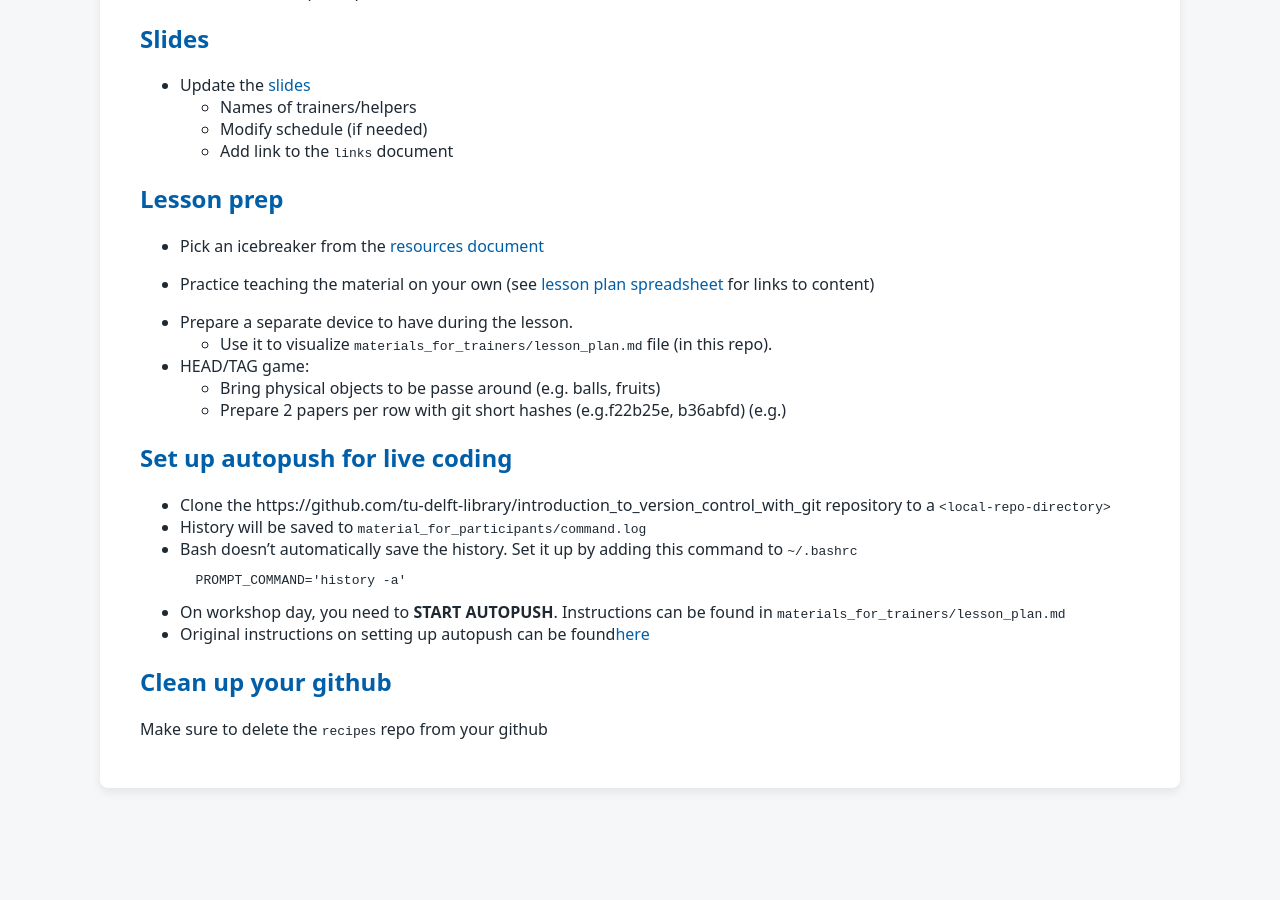
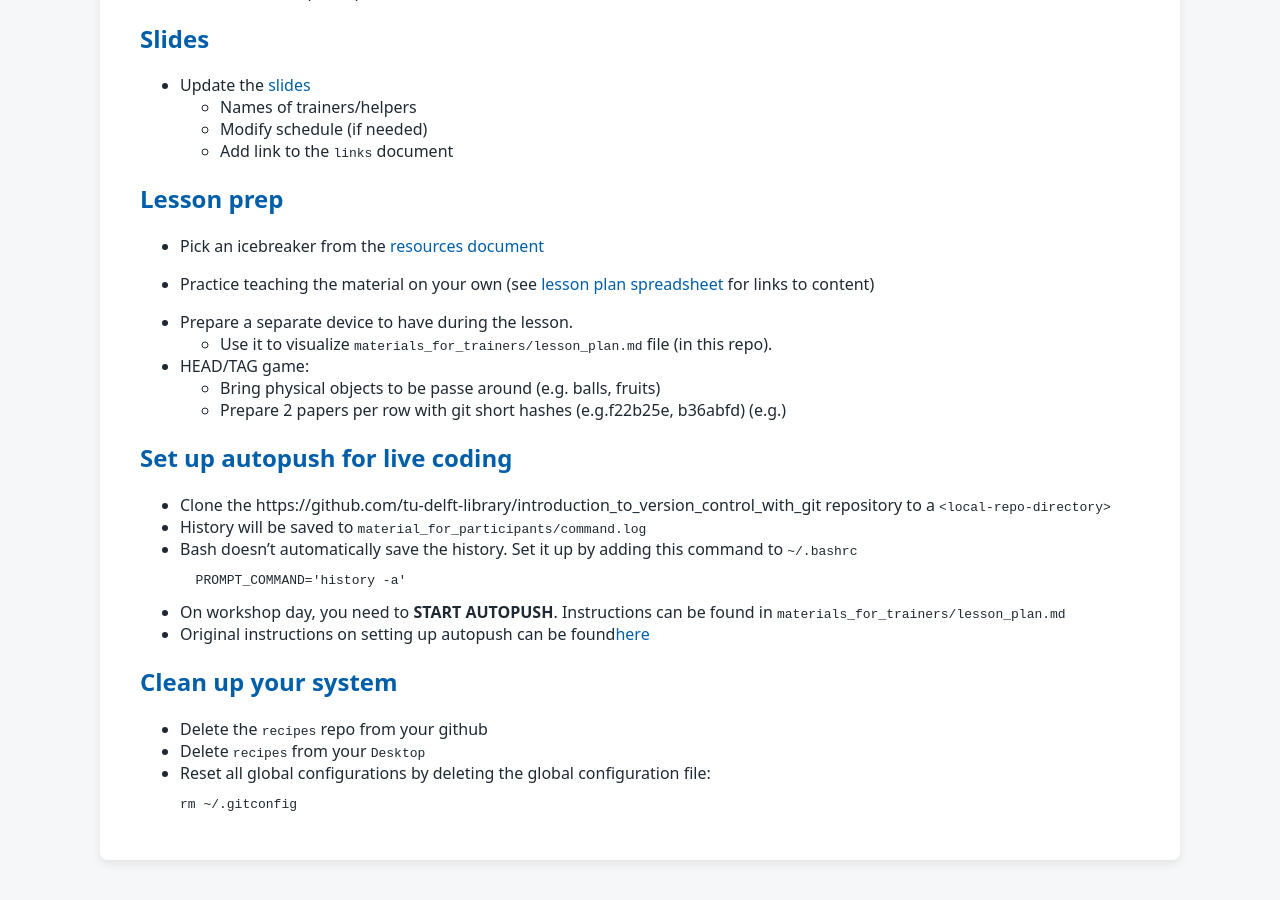
Before and after one commit to tu-delft-library/introduction_to_version_control_with_git, a Jekyll site: the page built from materials_for_trainers/pre_workshop_checklist.md, in a window 1280 px wide and 900 px high, scrolled down 612 px. Built offline with Jekyll 4.4.1, drawn with Linux system fonts in a browser that asks for light colours; our own code applies the rules of GitHub Pages for plain Markdown files; before the commit the page ends 1440 px from its top, so only the background shows below that.

Commit message:
Remind to clean up system before workshop

````diff
--- a/materials_for_trainers/pre_workshop_checklist.md
+++ b/materials_for_trainers/pre_workshop_checklist.md
@@ -50,5 +50,10 @@
 - On workshop day, you need to **START AUTOPUSH**. Instructions can be found in `materials_for_trainers/lesson_plan.md`
 - Original instructions on setting up autopush can be found[here](https://github.com/4TUResearchData-Carpentries/workshop_notes)
 
-## Clean up your github
-Make sure to delete the `recipes` repo from your github
+## Clean up your system
+- Delete the `recipes` repo from your github
+- Delete `recipes` from your `Desktop`
+- Reset all global configurations by deleting the global configuration file:
+```bash
+rm ~/.gitconfig
+```
````
